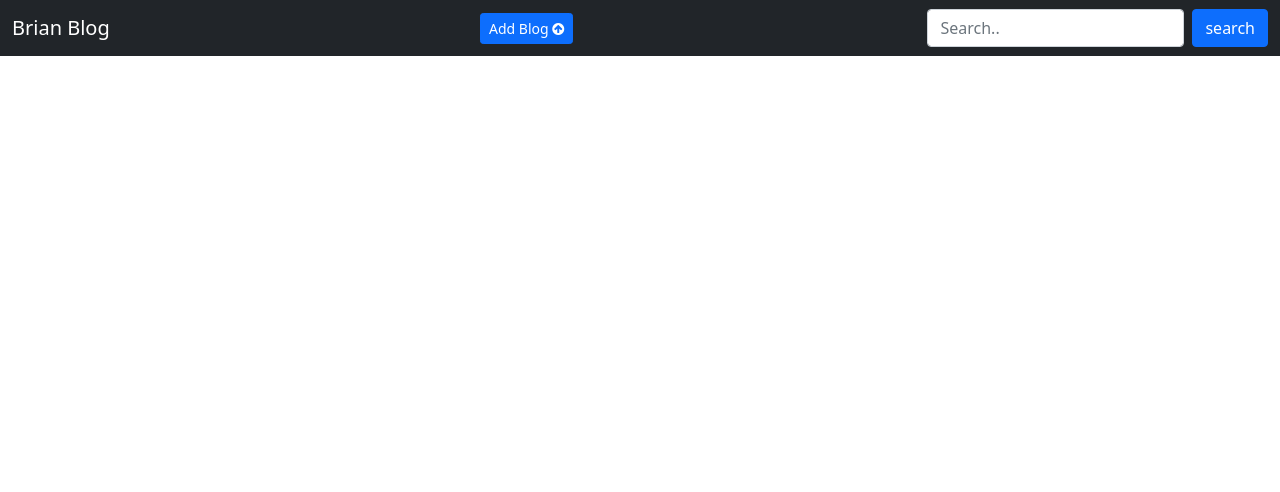
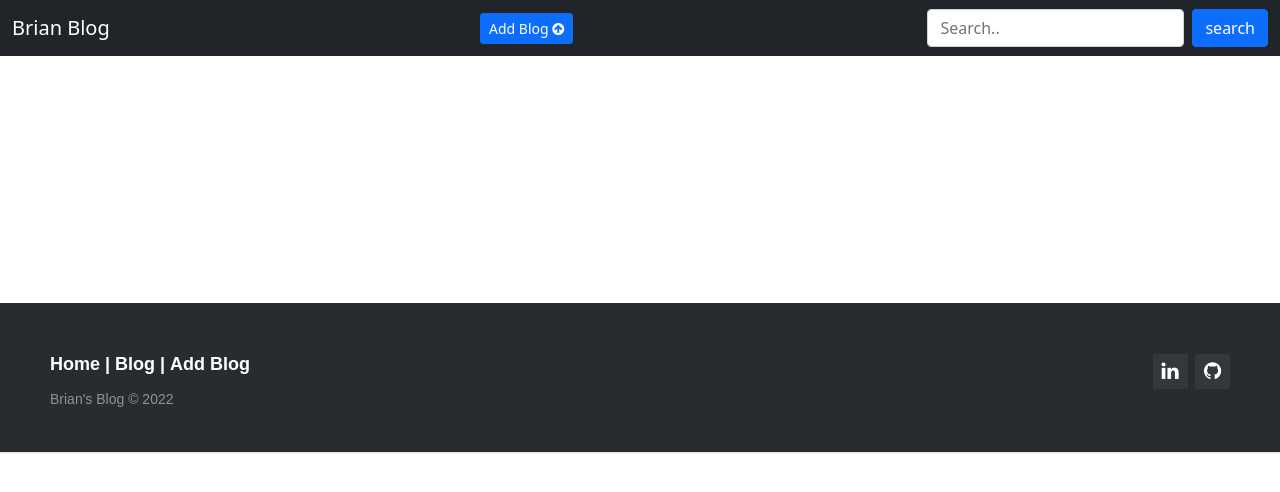
Before and after one commit to BrianNgeno/MVC_Explained, a Django app: page / in a window 1280 px wide. Shown: the top 492 px of the page. Run offline with Django 3.2, Linux system fonts and the light colour scheme; data that the repository does not hold is empty; some libraries are stand-ins or nearby versions.

Commit message:
updated footer on the main project

```diff
--- a/blog/templates/main/blog.html
+++ b/blog/templates/main/blog.html
@@ -40,6 +40,8 @@
                                 <a href="{% url 'delete_blog' blog_id=data.id %}" class="btn btn-danger">Delete <i
                                         class="fa fa-remove"></i></a>
                             </div>
+
+
                         </div>
 
                     </div>
--- a/blog/templates/main/footer.html
+++ b/blog/templates/main/footer.html
@@ -0,0 +1,24 @@
+<footer class="footer-distributed">
+
+    <div class="footer-right">
+
+        <a href="http://www.linkedin.com/in/brian-ng-eno" target="blank"><i class="fa fa-linkedin"></i></a>
+        <a href="https://github.com/BrianNgeno" target="blank"><i class="fa fa-github"></i></a>
+
+    </div>
+
+    <div class="footer-left">
+
+        <p class="footer-links">
+            <a href="{% url 'blog'%}">Home</a>
+            |
+            <a href="{% url 'blog'%}">Blog</a>
+            |
+            <a href="{% url 'upload_blog' %}">Add Blog</a>
+
+        </p>
+
+        <p>Brian's Blog &copy; 2022</p>
+    </div>
+
+</footer>
--- /dev/null
+++ b/blog/templates/main/update.html
@@ -0,0 +1,6 @@
+{% extends 'main/base.html' %}
+{% load staticfiles %}
+
+
+{% block content %}
+{% endblock %}
--- a/blog/urls.py
+++ b/blog/urls.py
@@ -11,6 +11,7 @@ urlpatterns = [
     path('blog/delete/<int:blog_id>/', views.delete_blog, name='delete_blog'),
     path('blog/upload', BlogCreateView.as_view(), name='upload_blog'),
     path('search/', views.search, name='search'),
+    path('update/<int:blog_id>/', views.update, name='update_blog'),
 
 ]
 
--- a/blog/views.py
+++ b/blog/views.py
@@ -70,3 +70,10 @@ def singleblog(request, pk,slug):
     single = get_object_or_404(Blog, pk=pk)
 
     return render(request, 'main/singleblog.html', {'single': single,'blog':blog})
+
+
+def update(request,blog_id):
+    blog_item = Blog.objects.get(id=blog_id)
+    blog_item.update_blog()
+    blog_item.save_blog()
+    return render(request, 'main/update.html', locals())
--- a/static/css/style.css
+++ b/static/css/style.css
@@ -20,3 +20,79 @@
 #info{
     padding: 5%;
 }
+
+
+.footer-distributed{
+	background-color: #292c2f;
+	box-shadow: 0 1px 1px 0 rgba(0, 0, 0, 0.12);
+	box-sizing: border-box;
+	width: 100%;
+	text-align: left;
+	font: normal 16px sans-serif;
+
+	padding: 45px 50px;
+	margin-top: 80px;
+}
+
+.footer-distributed .footer-left p{
+	color:  #8f9296;
+	font-size: 14px;
+	margin: 0;
+}
+
+/* Footer links */
+
+.footer-distributed p.footer-links{
+	font-size:18px;
+	font-weight: bold;
+	color:  #ffffff;
+	margin: 0 0 10px;
+	padding: 0;
+}
+
+.footer-distributed p.footer-links a{
+	display:inline-block;
+	line-height: 1.8;
+	text-decoration: none;
+	color:  inherit;
+}
+
+.footer-distributed .footer-right{
+	float: right;
+	margin-top: 6px;
+	max-width: 180px;
+}
+
+.footer-distributed .footer-right a{
+	display: inline-block;
+	width: 35px;
+	height: 35px;
+	background-color:  #33383b;
+	border-radius: 2px;
+
+	font-size: 20px;
+	color: #ffffff;
+	text-align: center;
+	line-height: 35px;
+
+	margin-left: 3px;
+}
+
+/* If you don't want the footer to be responsive, remove these media queries */
+
+@media (max-width: 600px) {
+
+	.footer-distributed .footer-left,
+	.footer-distributed .footer-right{
+		text-align: center;
+	}
+
+	.footer-distributed .footer-right{
+		float: none;
+		margin: 0 auto 20px;
+	}
+
+	.footer-distributed .footer-left p.footer-links{
+		line-height: 1.8;
+	}
+}
```
